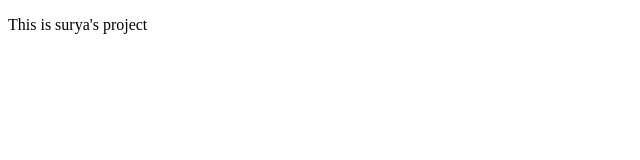
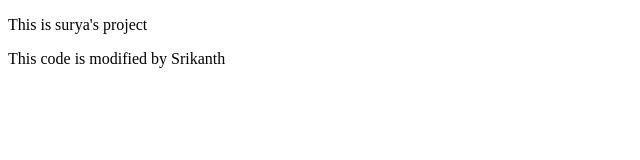
Before and after one commit to Mandapati-SuryanarayanaRaju/git-MergeConflict-Practice, a plain HTML site: page index.html in a window 1280 px wide. Shown: the whole page, without its empty margins (0-640 px from the left). Drawn offline with Linux system fonts and the light colour scheme.

Commit message:
index.html

```diff
--- a/index.html
+++ b/index.html
@@ -7,5 +7,6 @@
 </head>
 <body>
     <p>This is surya's project</p>
+    <p>This code is modified by Srikanth</p>
 </body>
 </html>
```
